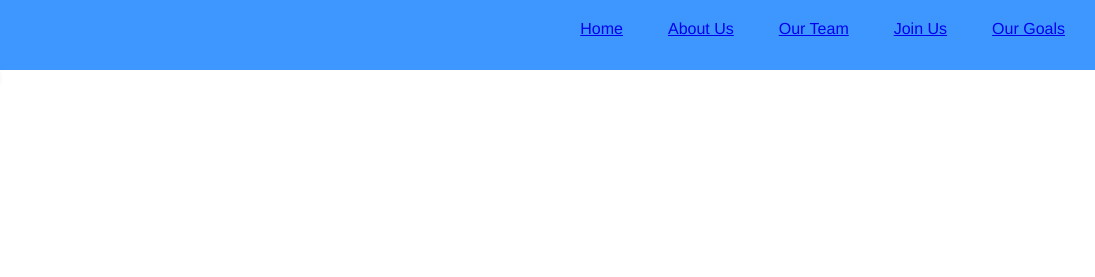
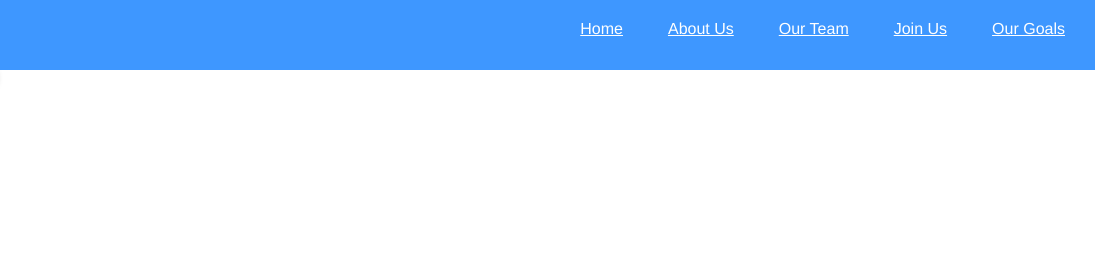
Before and after one commit to ayusharya03/new-code, a plain HTML site: page new code/index.html in a window 1280 px wide. Shown: the top 277 px of the page, 185-1280 px from the left. Drawn offline with Linux system fonts and the light colour scheme.

Commit message:
Update style.css

```diff
--- a/new code/style.css
+++ b/new code/style.css
@@ -8,11 +8,15 @@ body {
   font-family: 'Franklin Gothic Medium', 'Arial Narrow', Arial, sans-serif;
 }
 
+.navnav a{
+  color:white;
+}
+
 /* Navbar */
 #navbar {
   display: flex;
   justify-content: space-between;
-  align-items: baseline;
+  align-items:baseline;
   background-color: #3e97ff;
   color: white;
   padding: 10px 20px;
```
